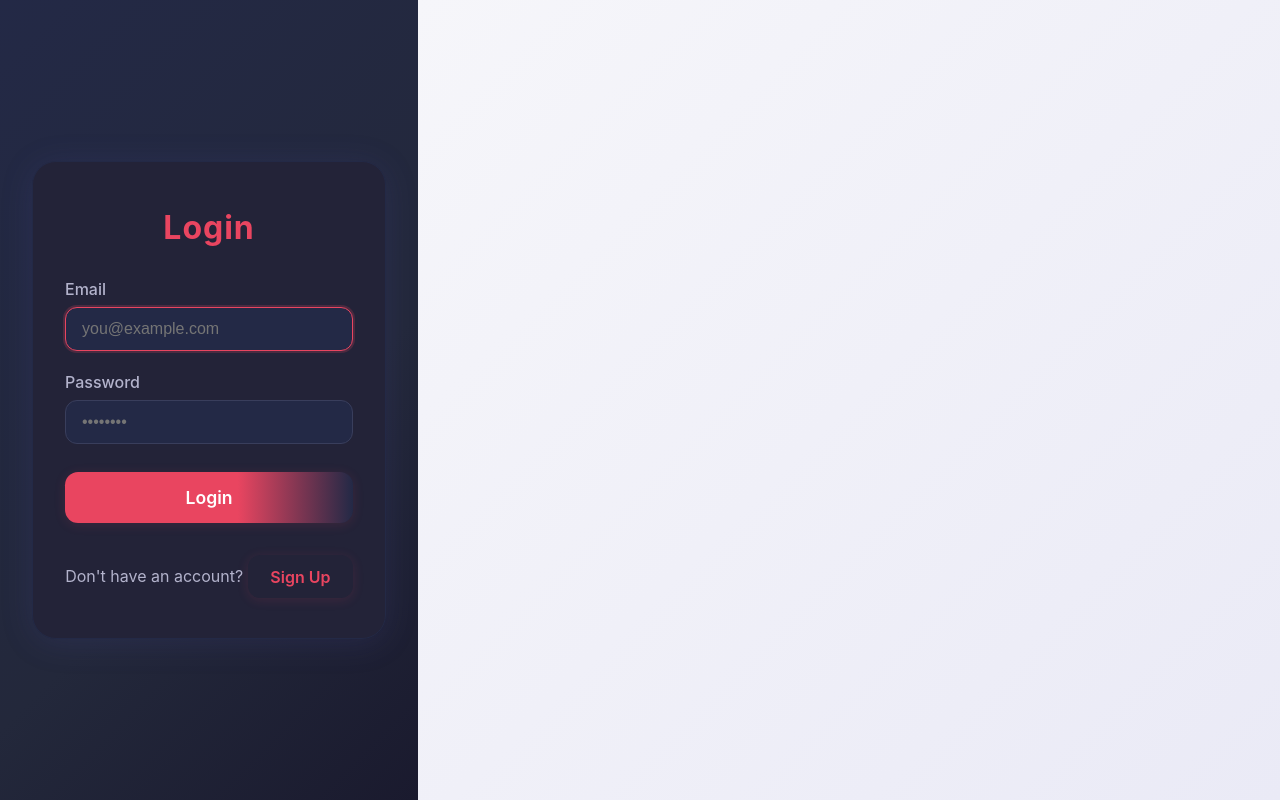
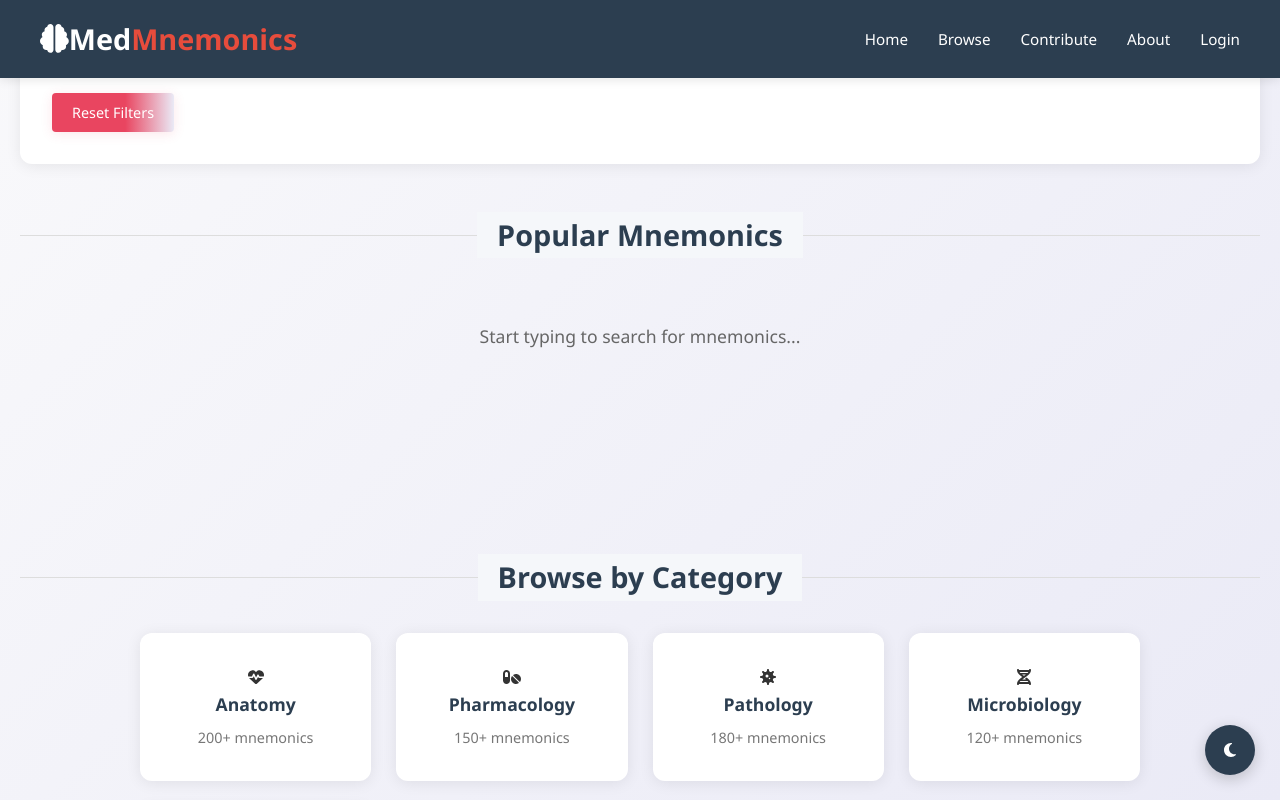
Before and after one commit to Jshuuuuuuu/MedicalMonics, a React (Vite) app in the folder medmonics/: page / in a window 1280 px wide. Built offline with nearby package versions, Linux system fonts and the light colour scheme.

Commit message:
homepage login merge

```diff
--- a/medmonics/index.html
+++ b/medmonics/index.html
@@ -17,14 +17,14 @@
       }
       #root {
         min-height: 100vh;
-        display: flex;
-        align-items: center;
-        justify-content: center;
+        width: 100%;
       }
       .initial-loader {
         display: flex;
         flex-direction: column;
         align-items: center;
+        justify-content: center;
+        min-height: 100vh;
         gap: 1.2em;
       }
       .loader-spinner {
--- a/medmonics/package.json
+++ b/medmonics/package.json
@@ -11,6 +11,10 @@
     "preview": "vite preview"
   },
   "dependencies": {
+    "@fortawesome/fontawesome-svg-core": "^6.7.2",
+    "@fortawesome/free-brands-svg-icons": "^6.7.2",
+    "@fortawesome/free-solid-svg-icons": "^6.7.2",
+    "@fortawesome/react-fontawesome": "^0.2.2",
     "@heroicons/react": "^2.2.0",
     "axios": "^1.9.0",
     "bcryptjs": "^3.0.2",
--- a/medmonics/server.js
+++ b/medmonics/server.js
@@ -14,7 +14,7 @@ const client = new Client({
   user: "postgres",
   host: "localhost",
   database: "medicalmnemonics",
-  password: "JEDI", // Replace with your actual password
+  password: "Mapua112304", // Replace with your actual password
   port: 5432,
 });
 
--- a/medmonics/src/App.jsx
+++ b/medmonics/src/App.jsx
@@ -1,36 +1,45 @@
-// App.js
 import React from 'react';
-import { BrowserRouter as Router } from 'react-router-dom';
-import { AuthProvider, useAuth } from './contexts/AuthContext'; // <-- add useAuth here
+import { BrowserRouter as Router, Routes, Route, Navigate } from 'react-router-dom';
+import HomePage from './pages/HomePage';
+import DashboardPage from './pages/DashboardPage';
+import AppLayout from './layouts/AppLayout';
+import { AuthProvider } from './contexts/AuthContext';
 import { ToastProvider } from './contexts/ToastContext';
-import LoginPage from './pages/LoginPage';
-import AppLayout from './layouts/AppLayout';
 import './App.css';
 
-const AppContent = () => {
-  const { currentUser, loadingAuth } = useAuth(); // Use context to get authentication status
-
-  if (loadingAuth) {
-    return (
-      <div className="app-loading">
-        <div className="spinner" />
-        <p className="loading-message">Loading Application...</p>
-      </div>
-    );
-  }
-
-  // If the user is authenticated, render the AppLayout (dashboard); otherwise, render the LoginPage
-  return currentUser ? <AppLayout /> : <LoginPage />;
+// Simple auth check function
+const isAuthenticated = () => {
+  return localStorage.getItem('authToken') !== null;
 };
 
-export default function App() {
+const App = () => {
   return (
-    <Router>  {/* Wrap your entire app with BrowserRouter */}
-      <AuthProvider>
-        <ToastProvider>
-          <AppContent />
-        </ToastProvider>
-      </AuthProvider>
-    </Router>
+    <AuthProvider>
+      <ToastProvider>
+        <Router>
+          <Routes>
+            {/* Public Route: HomePage is always accessible at the root */}
+            <Route path="/" element={<HomePage />} />
+
+            {/* Protected Route: Dashboard */}
+            <Route
+              path="/dashboard"
+              element={isAuthenticated() ? <DashboardPage /> : <Navigate to="/" replace />}
+            />
+
+            {/* If you have AppLayout with nested routes, keep this */}
+            <Route
+              path="/app/*"
+              element={isAuthenticated() ? <AppLayout /> : <Navigate to="/" replace />}
+            />
+
+            {/* Catch-all for undefined routes */}
+            <Route path="*" element={<Navigate to="/" replace />} />
+          </Routes>
+        </Router>
+      </ToastProvider>
+    </AuthProvider>
   );
-}
+};
+
+export default App;
--- a/medmonics/src/pages/HomePage.jsx
+++ b/medmonics/src/pages/HomePage.jsx
@@ -1,15 +1,19 @@
 import React, { useState, useEffect } from 'react';
-import axios from 'axios'; // Import Axios for making API requests
-import './styles.css';
-import { FontAwesomeIcon } from '@fortawesome/react-fontawesome';
-import { faBrain, faSearch, faHeartbeat, faPills, faVirus, faDna, faFlask, faTwitter, faFacebook, faInstagram, faEnvelope, faMoon } from '@fortawesome/free-solid-svg-icons'; // Import solid icons
+import axios from 'axios';
+import { FontAwesomeIcon } from "@fortawesome/react-fontawesome";
+import { faBrain, faSearch, faHeartbeat, faPills, faVirus, faDna, faFlask, faEnvelope, faMoon } from '@fortawesome/free-solid-svg-icons';
+import { faTwitter, faFacebook, faInstagram } from '@fortawesome/free-brands-svg-icons';
+import LoginPage from './LoginPage';
+import "../styles/HomePage.css";
+
 
 function HomePage() {
   const [darkMode, setDarkMode] = useState(false);
-  const [mnemonics, setMnemonics] = useState([]);  // Store fetched mnemonics
-  const [categories, setCategories] = useState([]);  // Store fetched categories
+  const [mnemonics, setMnemonics] = useState([]);
+  const [categories, setCategories] = useState([]);
   const [searchQuery, setSearchQuery] = useState('');
   const [loading, setLoading] = useState(false);
+  const [showLoginPopup, setShowLoginPopup] = useState(false);
 
   useEffect(() => {
     if (darkMode) {
@@ -23,7 +27,6 @@ function HomePage() {
     setDarkMode(!darkMode);
   };
 
-  // Fetch mnemonics data on component mount
   useEffect(() => {
     const fetchMnemonics = async () => {
       setLoading(true);
@@ -31,15 +34,23 @@ function HomePage() {
         const response = await axios.get('http://localhost:5000/get-mnemonics', {
           params: { searchQuery },
         });
-        setMnemonics(response.data);  // Update state with fetched mnemonics
+        setMnemonics(response.data);
       } catch (error) {
         console.error('Error fetching mnemonics:', error);
+        // Don't let API errors block the UI
+        setMnemonics([]);
       } finally {
         setLoading(false);
       }
     };
 
-    fetchMnemonics();
+    // Only fetch if there's a search query, otherwise show empty state
+    if (searchQuery.trim()) {
+      fetchMnemonics();
+    } else {
+      setMnemonics([]);
+      setLoading(false);
+    }
   }, [searchQuery]);
 
   const handleSearchChange = (e) => {
@@ -47,14 +58,27 @@ function HomePage() {
   };
 
   const handleCategoryClick = (category) => {
-    // Implement category filtering logic here
-    // For now, just logging category
     console.log('Category clicked:', category);
   };
 
   const handleSearchSubmit = (e) => {
     e.preventDefault();
     console.log('Searching for:', searchQuery);
+  };
+
+  const handleLoginClick = (e) => {
+    e.preventDefault();
+    setShowLoginPopup(true);
+  };
+
+  const handleCloseLoginPopup = () => {
+    setShowLoginPopup(false);
+  };
+
+  const handleLoginSuccess = () => {
+    setShowLoginPopup(false);
+    // Handle successful login (e.g., redirect to dashboard)
+    console.log('Login successful!');
   };
 
   return (
@@ -69,7 +93,7 @@ function HomePage() {
             <a href="#">Browse</a>
             <a href="#">Contribute</a>
             <a href="/frontEnd/aboutpage/index.html">About</a>
-            <a href="#" id="loginLink">Login</a>
+            <a href="#" id="loginLink" onClick={handleLoginClick}>Login</a>
           </div>
         </nav>
       </header>
@@ -149,14 +173,16 @@ function HomePage() {
             {loading ? (
               <p>Loading mnemonics...</p>
             ) : mnemonics.length > 0 ? (
-              mnemonics.map(mnemonic => (
-                <div key={mnemonic.id} className="mnemonic-card">
+              mnemonics.map((mnemonic, index) => (
+                <div key={mnemonic.id || index} className="mnemonic-card">
                   <h3>{mnemonic.title}</h3>
                   <p>{mnemonic.content}</p>
                 </div>
               ))
+            ) : searchQuery.trim() ? (
+              <p>No mnemonics found for "{searchQuery}".</p>
             ) : (
-              <p>No mnemonics found based on your search criteria.</p>
+              <p>Start typing to search for mnemonics...</p>
             )}
           </div>
         </section>
@@ -237,6 +263,15 @@ function HomePage() {
       <div className="dark-mode-toggle" id="darkModeToggle" onClick={toggleDarkMode}>
         <FontAwesomeIcon icon={faMoon} />
       </div>
+
+      {showLoginPopup && (
+        <div className="login-popup-overlay">
+          <div className="login-popup-content">
+            <button className="close-popup-btn" onClick={handleCloseLoginPopup}>&times;</button>
+            <LoginPage onClose={handleCloseLoginPopup} onLoginSuccess={handleLoginSuccess} />
+          </div>
+        </div>
+      )}
     </>
   );
 }
--- a/medmonics/src/pages/LoginPage.jsx
+++ b/medmonics/src/pages/LoginPage.jsx
@@ -1,54 +1,73 @@
 import React, { useState } from "react";
-import { useNavigate } from "react-router-dom"; // Import useNavigate hook
-import { useToast } from "../contexts/ToastContext";
+import { useNavigate } from "react-router-dom"; // Add this import
 import axios from "axios";
 import "../styles/LoginPage.css";
 
-const LoginPage = () => {
+const LoginPage = ({ onClose, onLoginSuccess }) => {
+  const navigate = useNavigate(); // Add this hook
   const [email, setEmail] = useState("");
   const [password, setPassword] = useState("");
   const [error, setError] = useState("");
   const [isSignUp, setIsSignUp] = useState(false);
   const [loading, setLoading] = useState(false);
-  const showToast = useToast();
-  const navigate = useNavigate();  // Initialize navigate hook
+
+  // Simple toast function instead of using context
+  const showToast = (message, type) => {
+    // For now, just use alert - you can implement a proper toast later
+    if (type === 'error') {
+      alert('Error: ' + message);
+    } else {
+      alert('Success: ' + message);
+    }
+  };
 
   const handleSubmit = async (e) => {
     e.preventDefault();
-    setError(""); // Reset previous errors
+    setError("");
     setLoading(true);
 
     try {
       if (isSignUp) {
-        const response = await axios.post("http://localhost:5000/signup", { email, password });
+        const response = await axios.post("http://localhost:5000/signup", {
+          email,
+          password
+        });
 
         if (response.data.message === "User created successfully") {
           showToast("Account created successfully! Please log in.", "success");
           setIsSignUp(false);
         }
       } else {
-        // Handle login logic here
-        const response = await axios.post("http://localhost:5000/login", { email, password });
-        // Assuming you receive a token upon successful login
+        const response = await axios.post("http://localhost:5000/login", {
+          email,
+          password
+        });
+
         if (response.data.token) {
-          // Store the token (e.g., in localStorage)
           localStorage.setItem("authToken", response.data.token);
           showToast("Logged in successfully", "success");
 
-          // Redirect to the dashboard page
+          // Use navigate (lowercase) instead of Navigate
           navigate("/dashboard");
+
+          // Call the success callback if provided
+          if (onLoginSuccess) {
+            onLoginSuccess();
+          } else if (onClose) {
+            onClose();
+          }
         }
       }
     } catch (err) {
-      setError(err.response?.data?.message || "An error occurred during authentication");
-      showToast(error, "error");
+      const errorMessage = err.response?.data?.message || "An error occurred during authentication";
+      setError(errorMessage);
+      showToast(errorMessage, "error");
     } finally {
       setLoading(false);
     }
   };
 
   return (
-    <div className="login-bg">
     <div className="login-card">
       <h2 className="login-title">{isSignUp ? "Create Account" : "Login"}</h2>
       <form onSubmit={handleSubmit}>
@@ -89,7 +108,6 @@ const LoginPage = () => {
         </button>
       </div>
     </div>
-    </div>
   );
 };
 
--- a/medmonics/src/styles/HomePage.css
+++ b/medmonics/src/styles/HomePage.css
@@ -39,7 +39,7 @@ nav {
 }
 
 .logo {
-    font-size: 1.8rem;
+    font-size: 1.5rem;
     font-weight: 700;
     color: white;
     text-decoration: none;
@@ -57,7 +57,7 @@ nav {
 
 .nav-links {
     display: flex;
-    gap: 20px;
+    gap: 30px;
 }
 
 .nav-links a {
@@ -65,6 +65,7 @@ nav {
     text-decoration: none;
     font-weight: 500;
     transition: color 0.3s;
+    font-size: 0.95rem;
 }
 
 .nav-links a:hover {
@@ -84,40 +85,45 @@ nav {
 }
 
 .hero h1 {
-    font-size: 2.5rem;
+    font-size: 2.2rem;
     margin-bottom: 1rem;
+    font-weight: 600;
 }
 
 .hero p {
     font-size: 1.1rem;
-    margin-bottom: 2rem;
+    margin-bottom: 2.5rem;
     opacity: 0.9;
 }
 
 .search-container {
-    max-width: 600px;
+    max-width: 500px;
     margin: 0 auto;
     position: relative;
 }
 
 #search {
     width: 100%;
-    padding: 15px 20px;
-    border-radius: 50px;
+    padding: 12px 50px 12px 20px;
+    border-radius: 25px;
     border: none;
-    font-size: 1rem;
+    font-size: 0.95rem;
     box-shadow: 0 4px 15px rgba(0, 0, 0, 0.1);
+    background-color: white;
+    color: #333;
+    outline: none;
 }
 
 .search-btn {
     position: absolute;
-    right: 5px;
-    top: 5px;
+    right: 8px;
+    top: 50%;
+    transform: translateY(-50%);
     background-color: var(--accent);
     color: white;
     border: none;
-    padding: 10px 20px;
-    border-radius: 50px;
+    padding: 8px 12px;
+    border-radius: 20px;
     cursor: pointer;
     transition: background-color 0.3s;
 }
@@ -134,17 +140,19 @@ nav {
 
 .section-title {
     text-align: center;
-    margin-bottom: 2rem;
+    margin: 3rem 0 2rem 0;
     position: relative;
 }
 
 .section-title h2 {
-    font-size: 2rem;
+    font-size: 1.8rem;
     display: inline-block;
     background-color: #f5f7fa;
     padding: 0 20px;
     position: relative;
     z-index: 1;
+    color: var(--dark);
+    font-weight: 600;
 }
 
 .section-title::after {
@@ -160,36 +168,48 @@ nav {
 
 .filter-section {
     background-color: white;
-    padding: 1.5rem;
-    border-radius: 8px;
-    box-shadow: 0 2px 10px rgba(0, 0, 0, 0.05);
-    margin-bottom: 2rem;
+    padding: 2rem;
+    border-radius: 12px;
+    box-shadow: 0 2px 15px rgba(0, 0, 0, 0.08);
+    margin-bottom: 1rem;
+}
+
+.filter-section h3 {
+    margin-bottom: 1.5rem;
+    color: var(--dark);
+    font-size: 1.2rem;
+    font-weight: 600;
 }
 
 .filter-row {
-    display: flex;
-    flex-wrap: wrap;
-    gap: 15px;
-    margin-bottom: 15px;
-}
-
-.filter-group {
-    flex: 1;
-    min-width: 200px;
+    display: grid;
+    grid-template-columns: repeat(auto-fit, minmax(250px, 1fr));
+    gap: 20px;
+    margin-bottom: 20px;
 }
 
 .filter-group label {
     display: block;
     margin-bottom: 8px;
     font-weight: 500;
+    color: var(--dark);
+    font-size: 0.9rem;
 }
 
 .filter-group select {
     width: 100%;
-    padding: 10px;
+    padding: 10px 12px;
     border: 1px solid #ddd;
-    border-radius: 4px;
+    border-radius: 6px;
     background-color: white;
+    color: var(--dark);
+    font-size: 0.9rem;
+    outline: none;
+    transition: border-color 0.3s;
+}
+
+.filter-group select:focus {
+    border-color: var(--secondary);
 }
 
 .reset-btn {
@@ -197,9 +217,11 @@ nav {
     color: var(--dark);
     border: none;
     padding: 10px 20px;
-    border-radius: 4px;
+    border-radius: 6px;
     cursor: pointer;
     transition: background-color 0.3s;
+    font-size: 0.9rem;
+    font-weight: 500;
 }
 
 .reset-btn:hover {
@@ -208,41 +230,53 @@ nav {
 
 .mnemonics-grid {
     display: grid;
-    grid-template-columns: repeat(auto-fill, minmax(300px, 1fr));
-    gap: 20px;
+    grid-template-columns: repeat(auto-fill, minmax(320px, 1fr));
+    gap: 25px;
     margin-top: 2rem;
+    min-height: 200px;
+}
+
+.mnemonics-grid p {
+    grid-column: 1 / -1;
+    text-align: center;
+    color: #666;
+    font-size: 1.1rem;
+    margin: 2rem 0;
 }
 
 .mnemonic-card {
     background-color: white;
-    border-radius: 8px;
+    border-radius: 12px;
     overflow: hidden;
-    box-shadow: 0 2px 10px rgba(0, 0, 0, 0.05);
+    box-shadow: 0 2px 15px rgba(0, 0, 0, 0.08);
     transition: transform 0.3s, box-shadow 0.3s;
 }
 
 .mnemonic-card:hover {
     transform: translateY(-5px);
-    box-shadow: 0 5px 15px rgba(0, 0, 0, 0.1);
+    box-shadow: 0 8px 25px rgba(0, 0, 0, 0.15);
 }
 
 .card-header {
     background-color: var(--secondary);
     color: white;
-    padding: 15px;
+    padding: 18px;
 }
 
 .card-header h3 {
     margin: 0;
-    font-size: 1.2rem;
+    font-size: 1.1rem;
+    font-weight: 600;
 }
 
 .card-body {
-    padding: 15px;
+    padding: 18px;
 }
 
 .card-body p {
     margin-bottom: 15px;
+    color: var(--dark);
+    line-height: 1.5;
 }
 
 .card-meta {
@@ -255,16 +289,17 @@ nav {
 .card-tags {
     display: flex;
     flex-wrap: wrap;
-    gap: 5px;
-    margin-top: 10px;
+    gap: 6px;
+    margin-top: 12px;
 }
 
 .tag {
     background-color: var(--light);
     color: var(--dark);
-    padding: 3px 8px;
-    border-radius: 4px;
-    font-size: 0.7rem;
+    padding: 4px 10px;
+    border-radius: 15px;
+    font-size: 0.75rem;
+    font-weight: 500;
 }
 
 .tag.anatomy {
@@ -285,10 +320,12 @@ nav {
     background-color: var(--primary);
     color: white;
     text-decoration: none;
-    padding: 8px;
-    border-radius: 4px;
+    padding: 10px;
+    border-radius: 6px;
     margin-top: 15px;
     transition: background-color 0.3s;
+    font-size: 0.9rem;
+    font-weight: 500;
 }
 
 .view-btn:hover {
@@ -296,48 +333,56 @@ nav {
 }
 
 .categories-section {
-    margin: 3rem 0;
+    margin: 4rem 0 3rem 0;
 }
 
 .categories-grid {
     display: grid;
-    grid-template-columns: repeat(auto-fill, minmax(200px, 1fr));
-    gap: 20px;
+    grid-template-columns: repeat(auto-fit, minmax(200px, 1fr));
+    gap: 25px;
+    max-width: 1000px;
+    margin: 0 auto;
 }
 
 .category-card {
     background-color: white;
-    border-radius: 8px;
-    padding: 20px;
+    border-radius: 12px;
+    padding: 2rem 1.5rem;
     text-align: center;
-    box-shadow: 0 2px 10px rgba(0, 0, 0, 0.05);
-    transition: transform 0.3s;
+    box-shadow: 0 2px 15px rgba(0, 0, 0, 0.08);
+    transition: transform 0.3s, box-shadow 0.3s;
+    cursor: pointer;
 }
 
 .category-card:hover {
-    transform: translateY(-5px);
+    transform: translateY(-8px);
+    box-shadow: 0 8px 25px rgba(0, 0, 0, 0.15);
 }
 
 .category-card i {
-    font-size: 2rem;
+    font-size: 2.5rem;
     color: var(--secondary);
-    margin-bottom: 10px;
+    margin-bottom: 1rem;
 }
 
 .category-card h3 {
-    margin-bottom: 10px;
+    margin-bottom: 0.5rem;
+    color: var(--dark);
+    font-size: 1.1rem;
+    font-weight: 600;
 }
 
 .category-card p {
     color: #777;
     font-size: 0.9rem;
+    margin: 0;
 }
 
 footer {
     background-color: var(--dark);
     color: white;
-    padding: 3rem 2rem;
-    text-align: center;
+    padding: 3rem 2rem 2rem;
+    margin-top: 4rem;
 }
 
 .footer-content {
@@ -345,13 +390,19 @@ footer {
     margin: 0 auto;
     display: grid;
     grid-template-columns: repeat(auto-fit, minmax(250px, 1fr));
-    gap: 2rem;
-    text-align: left;
+    gap: 2.5rem;
 }
 
 .footer-column h3 {
     margin-bottom: 1rem;
-    font-size: 1.2rem;
+    font-size: 1.1rem;
+    font-weight: 600;
+}
+
+.footer-column p {
+    color: #bbb;
+    line-height: 1.6;
+    font-size: 0.9rem;
 }
 
 .footer-column ul {
@@ -366,6 +417,7 @@ footer {
     color: #bbb;
     text-decoration: none;
     transition: color 0.3s;
+    font-size: 0.9rem;
 }
 
 .footer-column a:hover {
@@ -374,31 +426,17 @@ footer {
 
 .copyright {
     margin-top: 2rem;
-    padding-top: 1rem;
+    padding-top: 1.5rem;
     border-top: 1px solid #444;
-    font-size: 0.9rem;
+    font-size: 0.85rem;
     color: #bbb;
+    text-align: center;
 }
 
-@media (max-width: 768px) {
-    .nav-links {
-        display: none;
-    }
-
-    .hero h1 {
-        font-size: 2rem;
-    }
-
-    .filter-row {
-        flex-direction: column;
-    }
-}
-
-/* Dark mode toggle */
 .dark-mode-toggle {
     position: fixed;
-    bottom: 20px;
-    right: 20px;
+    bottom: 25px;
+    right: 25px;
     background-color: var(--primary);
     color: white;
     width: 50px;
@@ -408,8 +446,53 @@ footer {
     justify-content: center;
     align-items: center;
     cursor: pointer;
-    box-shadow: 0 2px 10px rgba(0, 0, 0, 0.2);
+    box-shadow: 0 4px 15px rgba(0, 0, 0, 0.2);
     z-index: 100;
+    transition: transform 0.3s;
+}
+
+.dark-mode-toggle:hover {
+    transform: scale(1.1);
+}
+
+/* Login popup styles */
+.login-popup-overlay {
+    position: fixed;
+    top: 0;
+    left: 0;
+    width: 100%;
+    height: 100%;
+    background-color: rgba(0, 0, 0, 0.5);
+    display: flex;
+    justify-content: center;
+    align-items: center;
+    z-index: 1000;
+}
+
+.login-popup-content {
+    position: relative;
+    background-color: white;
+    border-radius: 12px;
+    max-width: 400px;
+    width: 90%;
+    max-height: 90vh;
+    overflow-y: auto;
+}
+
+.close-popup-btn {
+    position: absolute;
+    top: 15px;
+    right: 20px;
+    background: none;
+    border: none;
+    font-size: 1.5rem;
+    color: #666;
+    cursor: pointer;
+    z-index: 10;
+}
+
+.close-popup-btn:hover {
+    color: var(--accent);
 }
 
 /* Dark mode styles */
@@ -423,11 +506,12 @@ body.dark-mode .mnemonic-card,
 body.dark-mode .category-card {
     background-color: #2d2d2d;
     color: #f0f0f0;
-    box-shadow: 0 2px 10px rgba(0, 0, 0, 0.2);
+    box-shadow: 0 2px 15px rgba(0, 0, 0, 0.3);
 }
 
 body.dark-mode .section-title h2 {
     background-color: #1a1a1a;
+    color: #f0f0f0;
 }
 
 body.dark-mode .section-title::after {
@@ -445,3 +529,73 @@ body.dark-mode #search {
     color: #f0f0f0;
     border-color: #444;
 }
+
+body.dark-mode .filter-group label,
+body.dark-mode .card-body p,
+body.dark-mode .category-card h3,
+body.dark-mode .filter-section h3 {
+    color: #f0f0f0;
+}
+
+body.dark-mode .login-popup-content {
+    background-color: #2d2d2d;
+    color: #f0f0f0;
+}
+
+/* Responsive design */
+@media (max-width: 768px) {
+    .nav-links {
+        display: none;
+    }
+
+    .hero h1 {
+        font-size: 1.8rem;
+    }
+
+    .hero p {
+        font-size: 1rem;
+    }
+
+    .filter-row {
+        grid-template-columns: 1fr;
+    }
+
+    .categories-grid {
+        grid-template-columns: repeat(auto-fit, minmax(150px, 1fr));
+        gap: 20px;
+    }
+
+    .category-card {
+        padding: 1.5rem 1rem;
+    }
+
+    .category-card i {
+        font-size: 2rem;
+    }
+
+    .main-content {
+        padding: 0 1rem;
+    }
+
+    .filter-section {
+        padding: 1.5rem;
+    }
+}
+
+@media (max-width: 480px) {
+    .hero {
+        padding: 3rem 1rem;
+    }
+
+    .search-container {
+        max-width: 100%;
+    }
+
+    .mnemonics-grid {
+        grid-template-columns: 1fr;
+    }
+
+    .categories-grid {
+        grid-template-columns: repeat(2, 1fr);
+    }
+}
```
Also changed, not shown: 2 other files (tests, documents, lock files or other folders). Lines whose indentation alone changed are shown as unchanged.
